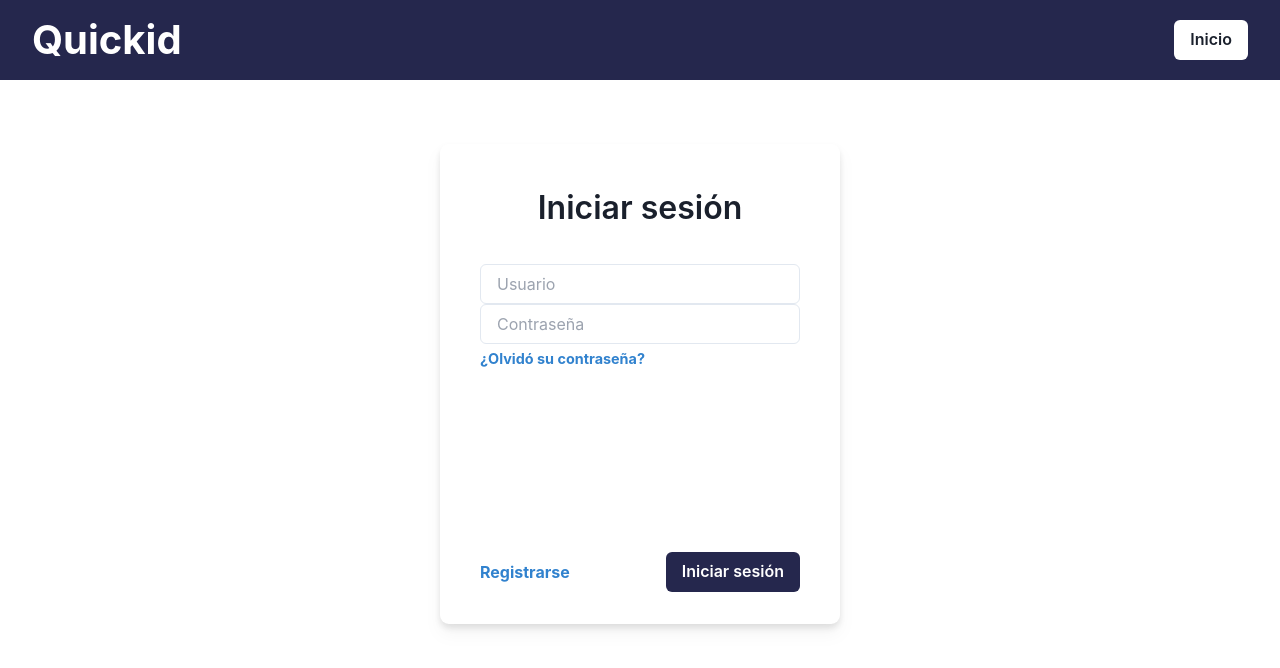
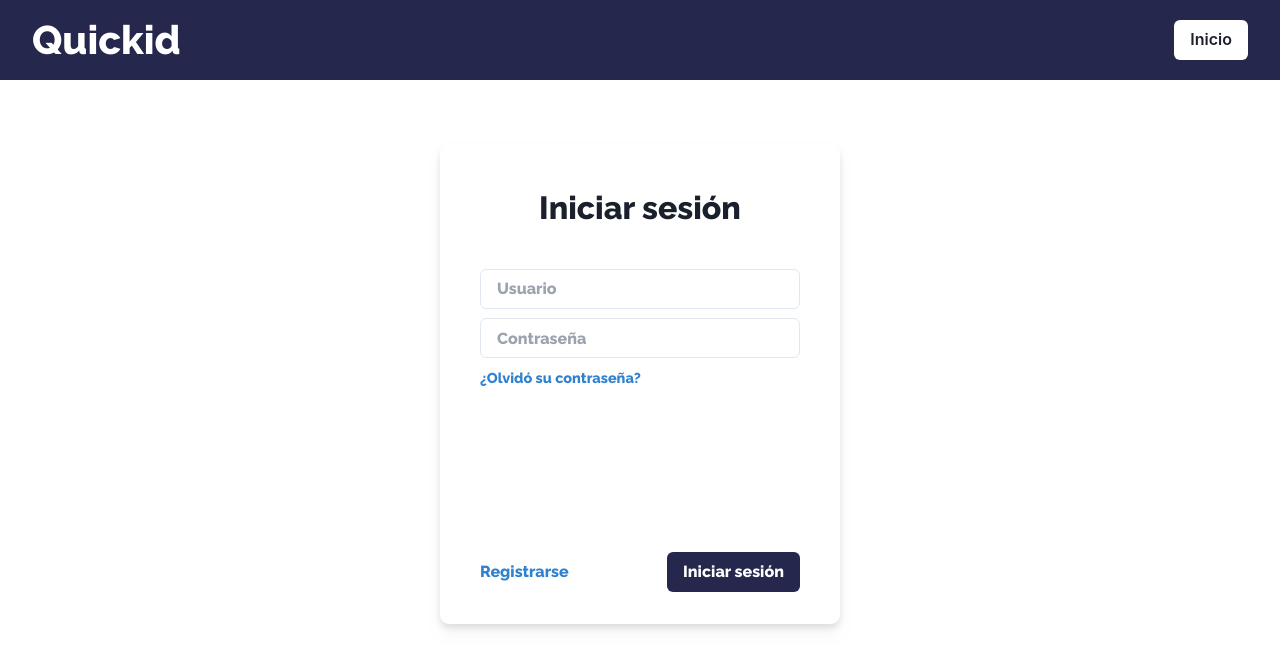
Before and after one commit to ReynaldoCerpa/quickid, a Next.js app: page /login in a window 1280 px wide. Shown: the top 668 px of the page. Built offline with nearby package versions, Linux system fonts and the light colour scheme.

Commit message:
font imports

```diff
--- a/pages/login.tsx
+++ b/pages/login.tsx
@@ -5,7 +5,7 @@ import Link from "next/link";
 
 const login = () => {
     return (
-        <section className="flex justify-center pt-[9rem] h-screen ">
+        <section className="flex justify-center pt-[9rem] h-screen font-raleway">
             <Box className="flex justify-center rounded-[9px] pt-[2rem] w-[25rem] drop-shadow-lg h-[30rem] bg-white p-[2rem]">
                 <Box className="flex flex-col relative w-[20rem]">
                     {/* <Text className="text-center test-class font-raleway text-[2.5rem]">Quickid</Text> */}
--- a/styles/globals.css
+++ b/styles/globals.css
@@ -1,3 +1,11 @@
+@import url("https://fonts.googleapis.com/css2?family=Raleway:wght@800&display=swap");
+@import url('https://fonts.googleapis.com/css2?family=Montserrat:wght@300&display=swap');
+@import url('https://fonts.googleapis.com/css2?family=Source+Sans+Pro&display=swap');
+
 @tailwind base;
 @tailwind components;
 @tailwind utilities;
+
+  .Input {
+    @apply my-[.3rem];
+  }
--- a/tailwind.config.js
+++ b/tailwind.config.js
@@ -4,6 +4,11 @@ module.exports = {
     "./components/**/*.{js,ts,jsx,tsx}",
   ],
   theme: {
+    fontFamily: {
+      "raleway":["Raleway","sans serif"],
+      "source":["Source+sans+Pro", "sans serif"],
+      "montserrat":["Montserrat","sans serif"],
+    },
     extend: {},
 
   },
```
